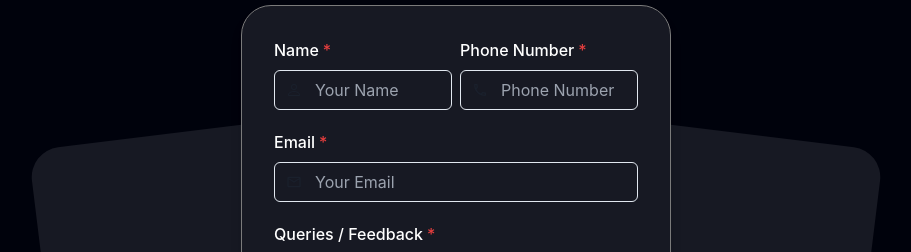
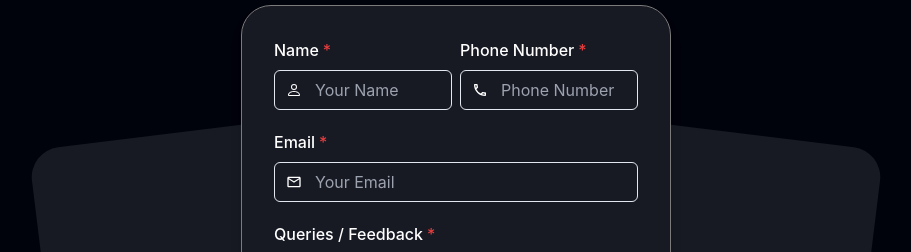
Before and after one commit to hush-protocol/hush-ui, a Next.js app: page / in a window 1280 px wide. Shown: the part 2932-3184 px from the top of the page, without its empty margins (184-1095 px from the left). Built offline with nearby package versions, Linux system fonts and the light colour scheme.

Commit message:
contactus

```diff
--- a/src/components/contactUs/contactUs.tsx
+++ b/src/components/contactUs/contactUs.tsx
@@ -32,6 +32,7 @@ export default function ContactUs() {
     handleSubmit,
     register,
     formState: { errors, isSubmitting },
+    reset
   } = useForm<FormData>();
 
   const sendEmail: SubmitHandler<FormData> = async (formData) => {
@@ -50,6 +51,7 @@ export default function ContactUs() {
       );
       console.log(result.text);
       alert('Message sent successfully!');
+      reset();
     } catch (error) {
       console.log(error);
       alert('Failed to send the message. Please try again.');
@@ -99,12 +101,13 @@ export default function ContactUs() {
                   <FormLabel color={'white'}>Name</FormLabel>
                   <InputGroup>
                     <InputLeftElement>
-                      <BsPerson />
+                      <BsPerson color='white'/>
                     </InputLeftElement>
                     <Input
                       type="text"
                       placeholder="Your Name"
                       focusBorderColor="#707070"
+                      color="white"
                       {...register('name', { required: true })}
                     />
                   </InputGroup>
@@ -113,12 +116,13 @@ export default function ContactUs() {
                   <FormLabel color={'white'}>Phone Number</FormLabel>
                   <InputGroup>
                     <InputLeftElement>
-                      <MdOutlinePhone />
+                      <MdOutlinePhone color='white'/>
                     </InputLeftElement>
                     <Input
                       type="number"
                       placeholder="Phone Number"
                       focusBorderColor="#707070"
+                      color="white"
                       {...register('phone', { required: true })}
                     />
                   </InputGroup>
@@ -129,12 +133,13 @@ export default function ContactUs() {
                 <FormLabel color={'white'}>Email</FormLabel>
                 <InputGroup>
                   <InputLeftElement>
-                    <MdOutlineEmail />
+                    <MdOutlineEmail color='white' />
                   </InputLeftElement>
                   <Input
                     type="email"
                     placeholder="Your Email"
                     focusBorderColor="#707070"
+                    color="white"
                     {...register('email', { required: true })}
                   />
                 </InputGroup>
@@ -145,6 +150,7 @@ export default function ContactUs() {
                 <Textarea
                   placeholder="Your Message"
                   focusBorderColor="#707070"
+                  color="white"
                   rows={6}
                   resize="none"
                   {...register('queries', { required: true })}
@@ -157,6 +163,9 @@ export default function ContactUs() {
                 width="full"
                 isLoading={isSubmitting}
                 type="submit"
+                _hover={{
+                  bgColor: '#050505'
+                }}
               >
                 Submit
               </Button>
```
